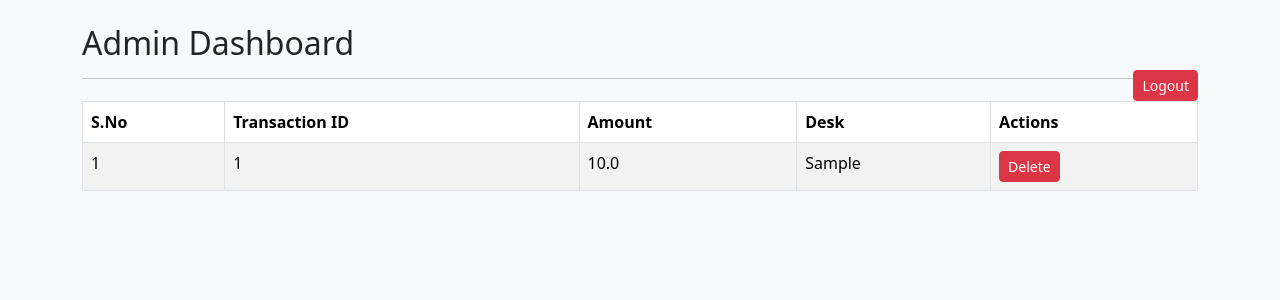
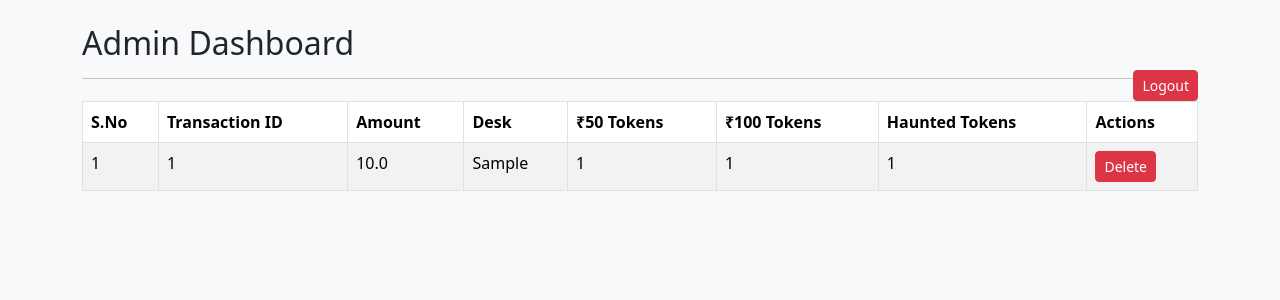
Before and after one commit to Aniche007/carnival-finance-tracker, a Flask app: page /admin in a window 1280 px wide. Shown: the top 300 px of the page. Run offline with Flask 3, Linux system fonts and the light colour scheme; the visitor is signed in with stand-in values (Sample User, id 1); tables that the repository leaves empty hold one stand-in row (values such as "Sample post"); parts of the project's set-up code (start-up, migrations or seed data) failed here and were passed over.

Commit message:
Update admin.html

```diff
--- a/templates/admin.html
+++ b/templates/admin.html
@@ -11,6 +11,9 @@
             <th>Transaction ID</th>
             <th>Amount</th>
             <th>Desk</th>
+            <th>₹50 Tokens</th>
+            <th>₹100 Tokens</th>
+            <th>Haunted Tokens</th>
             <th>Actions</th>
         </tr>
     </thead>
@@ -21,6 +24,9 @@
             <td>{{ t.transaction_id }}</td>
             <td>{{ t.amount or '—' }}</td>
             <td>{{ t.desk }}</td>
+            <td>{{ t.tokens_50 or 0 }}</td>
+            <td>{{ t.tokens_100 or 0 }}</td>
+            <td>{{ t.tokens_haunted or 0 }}</td>
             <td>
                 <form method="post" action="{{ url_for('delete_transaction', txn_id=t.id) }}" style="display:inline;">
                     <button type="submit" class="btn btn-danger btn-sm">Delete</button>
@@ -31,11 +37,10 @@
     </tbody>
 </table>
 
+<!-- Auto-refresh every 10 seconds -->
 <script>
-// Auto-refresh every 30 seconds
 setInterval(() => {
     window.location.reload();
-}, 30000);
+}, 10000);
 </script>
-
 {% endblock %}
```
Lines whose indentation alone changed are shown as unchanged.
